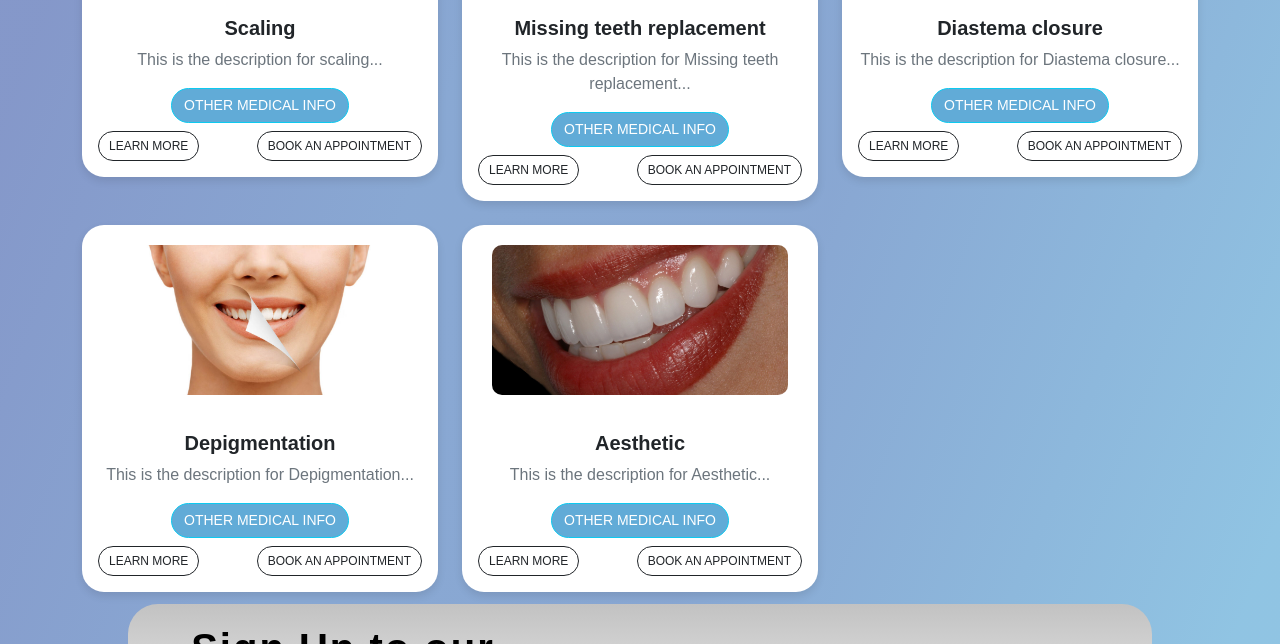
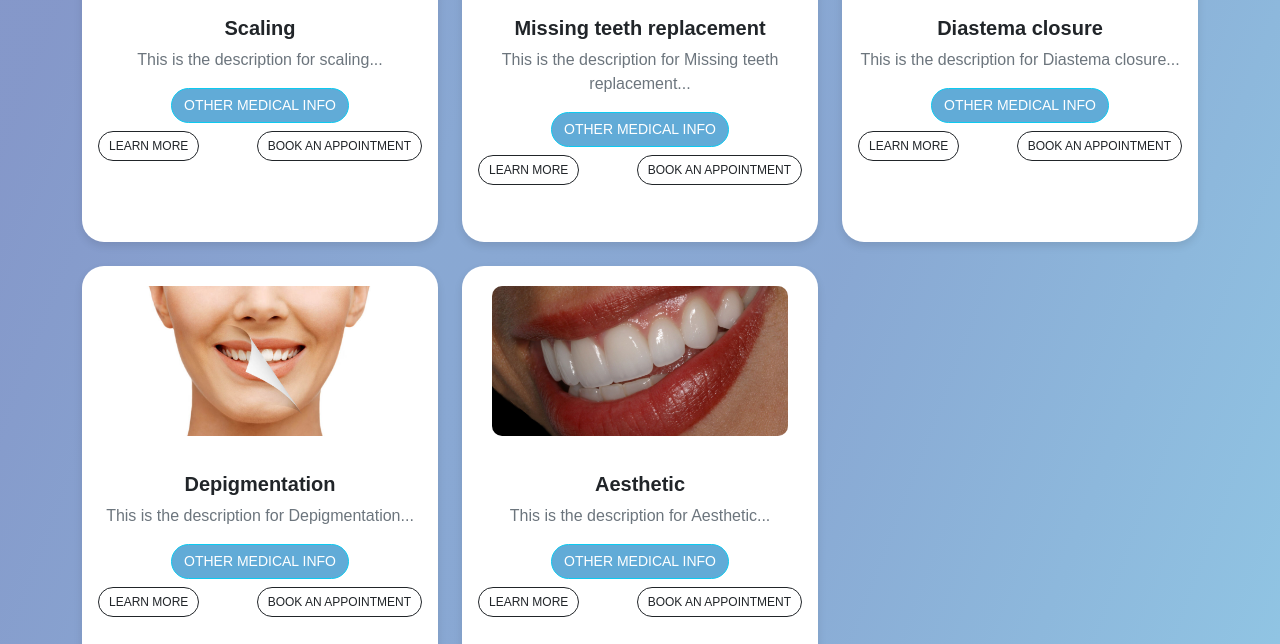
Before and after one commit to sahil1330/dentalcare, a PHP site: page /services.php in a window 1280 px wide. Shown: the part 1134-1778 px from the top of the page. Run offline with PHP 8.4, Linux system fonts and the light colour scheme; data comes from the database, SQL or seed files in the repository; some web fonts are replaced; grey boxes are pictures that could not be loaded.

Commit message:
Refactor CSS: Add margin to services section and set minimum height for service cards

```diff
--- a/styles/services.css
+++ b/styles/services.css
@@ -74,6 +74,10 @@ body {
 
 /* Services Section */
 
+.services-section {
+  margin: 0 0 4vh;
+}
+
 .services-section h2 {
   font-size: 2.5rem;
   font-weight: bold;
@@ -86,6 +90,7 @@ body {
   border: none;
   border-radius: 22px;
   box-shadow: 0px 4px 8px rgba(0, 0, 0, 0.1);
+  min-height: 54vh;
 }
 
 /* Ensure all card images have padding around them and are centered */
```
